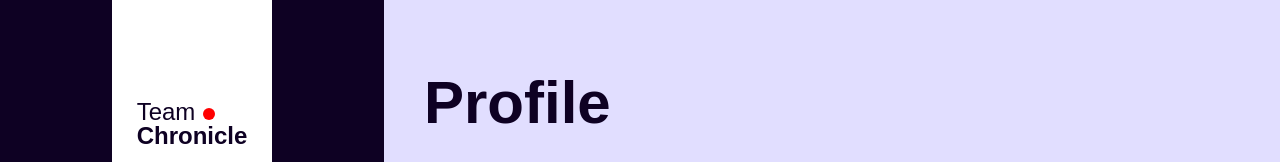
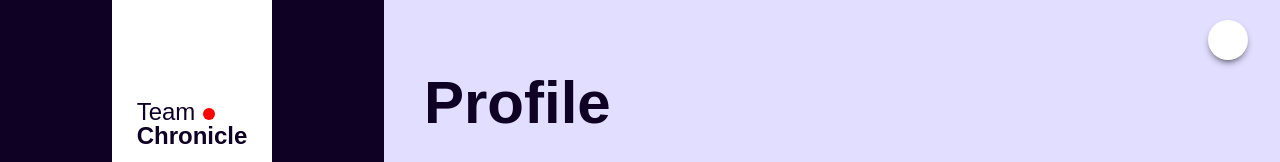
Before and after one commit to FarragoCommunity/rms-design, a plain HTML site: page Profile/index.html in a window 1280 px wide. Shown: the top 162 px of the page. Drawn offline with nearby package versions, Linux system fonts and the light colour scheme; files that its build step writes are made by us from their sources; a web font is replaced by a local one.

Commit message:
home button

```diff
--- a/Profile/index.html
+++ b/Profile/index.html
@@ -49,6 +49,14 @@
 
   <body class="bg-background">
     <main class="font-sans h-screen overflow-hidden flex">
+      <button
+        type="button"
+        data-te-ripple-init
+        data-te-ripple-color="light"
+        class="inline-block fixed top-5 right-8 bg-white hover:bg-gray-300 rounded-full md:bg-promary p-2 uppercase leading-normal text-white md:shadow-black shadow-white shadow-[0_4px_9px_-4px_#3b71ca] md:hover:bg-secondary transition duration-150 ease-in-out hover:shadow-[0_8px_9px_-4px_rgba(59,113,202,0.3),0_4px_18px_0_rgba(59,113,202,0.2)]"
+      >
+      <svg class="h-6 w-6 md:fill-white fill-primary" viewBox="0 -960 960 960"><path d="M240-200h120v-240h240v240h120v-360L480-740 240-560v360Zm-80 80v-480l320-240 320 240v480H520v-240h-80v240H160Zm320-350Z"/></svg>
+      </button>
       <!-- Student -->
       <div
         class="h-screen md:w-72 md:min-w-72 lg:w-96 lg:min-w-96 w-screen bg-color1 overflow-hidden md:flex md:flex-col md:justify-between md:items-center hidden md:block"
@@ -496,7 +504,9 @@
               <div class="h-[10%]">
                 <hr />
                 <div class="h-full w-full">
-                  <div class="h-full w-full items-center flex gap-5 justify-center">
+                  <div
+                    class="h-full w-full items-center flex gap-5 justify-center"
+                  >
                     <div
                       class="bg-color1 border h-6 flex items-center rounded-2xl"
                     >
@@ -543,7 +553,6 @@
                     <p class="text-tn">3pts</p>
                   </div>
                 </div>
-
               </div>
             </div>
           </div>
```
